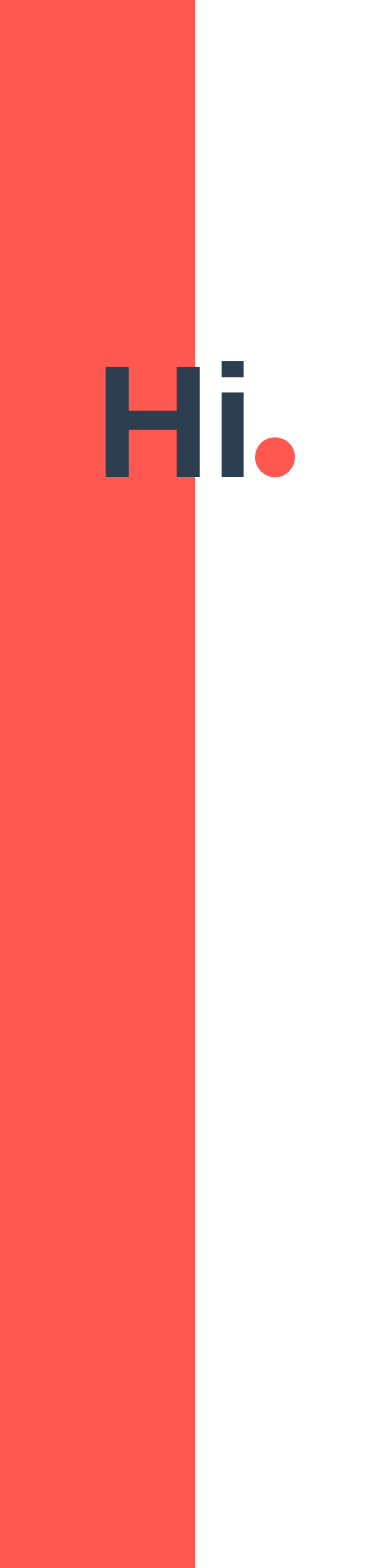
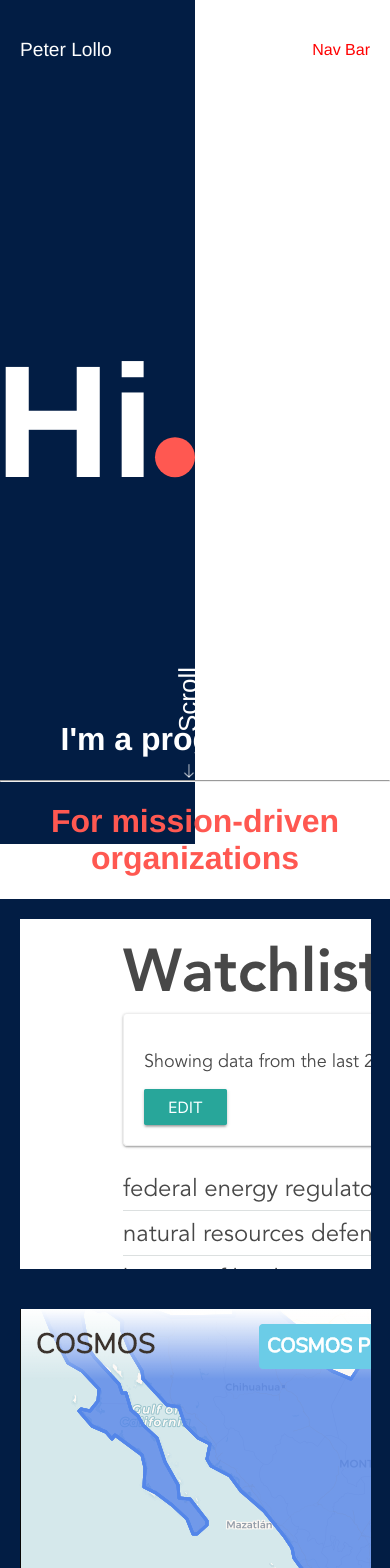
Before and after one commit to Peterlollo/rootchange, a Vue app: page / in a window 390 px wide. Shown: the top 1568 px of the page. Built offline with nearby package versions, Linux system fonts and the light colour scheme.

Commit message:
Change background element and add header, footer

```diff
--- a/src/App.vue
+++ b/src/App.vue
@@ -1,18 +1,23 @@
 <template>
   <div id="app">
+    <Header />
     <div class='container'>
       <div class='main-row'>
         <router-view name='sidebar' id='router-sidebar'/>
         <router-view name='main' id='router-main'/>
       </div>
     </div>
+    </Footer>
   </div>
 </template>
 
 <script>
+import Header from './components/Header'
+import Footer from './components/Footer'
 import { changeRoute } from './utils'
 export default {
-  name: 'app'
+  name: 'app',
+  components: { Header, Footer }
 }
 </script>
 
--- /dev/null
+++ b/src/components/Footer.vue
@@ -0,0 +1,14 @@
+<template>
+  <div id='Footer'>
+  	<div>Social Icons</div>
+  </div>
+</template>
+
+<script>
+export default {
+	name: 'Footer'
+}
+</script>
+
+<style scoped>
+</style>
--- /dev/null
+++ b/src/components/Header.vue
@@ -0,0 +1,48 @@
+<template>
+  <div id='Header'>
+  	<div class='left'>
+  	  <p v-on:click='route("/")'>Peter Lollo</p>
+  	 </div>
+  	<div class='right'>Nav Bar</div>
+  </div>
+</template>
+
+<script>
+import { changeRoute } from '../utils'
+export default {
+	name: 'Header',
+	methods: {
+		route (name) {
+			changeRoute(name)
+		}
+	}
+}
+</script>
+
+<style scoped>
+#Header {
+	position: fixed;
+	top: 0;
+	display: flex;
+	flex-direction: row;
+	justify-content: space-between;
+	padding-top: 20px;
+	padding-bottom: 20px;
+	width: 100%;
+	align-items: center;
+}
+.left {
+	display: flex;
+	color: #fff;
+	font-size: 1.2rem;
+	padding-left: 20px;
+}
+.left:hover {
+	cursor: pointer;
+}
+.right {
+	display: flex;
+	color: red;
+	padding-right: 20px;
+}
+</style>
--- a/src/components/Home.vue
+++ b/src/components/Home.vue
@@ -3,7 +3,8 @@
     <Intro />
     <div>
       <h1>I'm a programmer</h1>
-      <h4>For mission-driven organizations</h4>
+      <hr>
+      <h1 class='subtitle'>For mission-driven organizations</h1>
     </div>
     <Projects />
   </div>
@@ -19,4 +20,11 @@ export default {
 </script>
 
 <style scoped>
+h1 {
+  font-weight: 900;
+  color: #fff;
+}
+.subtitle {
+  color: #ff5851;
+}
 </style>
--- a/src/components/Intro.vue
+++ b/src/components/Intro.vue
@@ -1,13 +1,10 @@
 <template>
   <section class='home'>
-    <div class='backgrounds'>
-      <div id='left' class='left'></div>
-      <div id='right' class='right'></div>
-    </div>
+    <div id='left' class='left'></div>
     <div id='title-container' class='title-container'>
       <span class='title-line'><h1 class='title'>Hi</h1><div class='dot'></div></span>
     </div>
-    <div class='scroll-container'>
+    <div class='scroll-container' :class="{hide: scrolled}">
       <p class='scroll'>Scroll</p>
       <div class='arrow'></div>
     </div>
@@ -24,15 +21,15 @@ export default {
   },
   methods: {
     handleScroll () {
+      this.scrolled = window.scrollY > 0
       if(window.innerWidth <= 767) {
-        this.scrolled = window.scrollY > 0
-        var element = document.getElementById('right')
+        var element = document.getElementById('left')
         var title = document.getElementById('title-container')
-        var titlex = -50
+        var titlex = -100
         var x = 50
         if(window.scrollY > 0) {
-          x = 50 - window.scrollY
-          titlex = -50 + window.scrollY
+          x = 50 + window.scrollY
+          titlex = -100 + window.scrollY
         }
         element.style.width = `${x}%`
         title.style.transform = `translate(${titlex}%, -50%)`
@@ -49,15 +46,23 @@ export default {
 </script>
 
 <style scoped>
-.backgrounds {
-  display: flex;
-  flex-direction: row;
+.home {
+  height: 700px;
+}
+#left {
+  position: fixed;
+  top: 0;
+  left: 0;
+  width: 50%;
+  height: 100%;
+  z-index: -1;
+  background-color: #021D44;
 }
 .title-container {
   position: fixed;
   top: 50%;
   left: 50%;
-  transform: translate(-50%, -50%);
+  transform: translate(-100%, -50%);
 }
 .title-container > * {
   font-size: 10rem;
@@ -72,6 +77,7 @@ export default {
 }
 .title-line h1 {
   font-size: 10rem;
+  color: #fff;
 }
 .dot {
   height: 2.5rem;
@@ -80,25 +86,11 @@ export default {
   border-radius: 50%;
   display: inline-block;
 }
-.left, .right {
-  display: flex;
-  background-color: #ff5851;
-  height: 2000px;
-}
-.left {
-  background-color: #ff5851;
-  flex-grow: 1;
-  flex-basis: 50%;
-}
-.right {
-  background-color: #fff;
-  width: 50%;
-}
 .scroll-container {
   position: fixed;
   top: 78%;
   left: 40%;
-  display: none;
+  display: flex;
   flex-direction: column;
   align-items: center;
 }
@@ -122,9 +114,9 @@ export default {
   50% {margin-top: 20px;}
   100% {margin-top: 0;}
 }
+.hide {
+  display: none;
+}
 @media(min-width: 767px) {
-  .scroll-container {
-    display: flex;
-  }
 }
 </style>
--- a/src/components/Projects.vue
+++ b/src/components/Projects.vue
@@ -1,5 +1,6 @@
 <template>
   <section class='projects'>
+    <!-- <h1 class='title'>PROJECTS</h1> -->
     <div id='box'>
       <ul>
         <li v-for='project, i in projects' class='project'>
@@ -42,8 +43,8 @@ export default {
   methods: {
     route (name) { changeRoute(`project/${name}`) },
     handleScroll () {
-      if(window.innerWidth >= 767) {
-        this.scrolled = window.scrollY > 0;
+      this.scrolled = window.scrollY > 0;
+      if (window.innerWidth >= 767) {
         var element = document.getElementById("box");
         var x = 1000
         if(window.scrollY > 0) {
@@ -68,8 +69,21 @@ export default {
 </script>
 
 <style scoped>
+.projects {
+  /*background-color: #fff;*/
+  background-color: #021D44;
+}
+.title {
+  font-size: 3rem;
+  font-weight: 900;
+  color: #ff5851;
+  padding-top: 40px;
+  padding-left: 20px;
+  text-align: left;
+}
 #box {
-  opacity: .5;
+  /*opacity: .5;*/
+  transform: none;
   transition: opacity 1s;
 }
 ul {
@@ -79,19 +93,23 @@ ul {
   list-style: none;
   align-items: center;
   justify-content: space-around;
+  padding-left: 0;
 }
 li, .color {
-  width: 354px;
-  height: 228px;
-  transition: width .5s;
-  transition: height .5s;
+  /*width: 354px;*/
+  /*height: 228px;*/
+  width: 90%;
+  height: 350px;
+  transition: .5s ease;
 }
 li:hover {
-  width: 374px;
-  height: 248px;
+  height: 360px;
+  width: 95%;
   cursor: pointer;
 }
 .project {
+  width: 90%;
+  padding: 20px 10px;
 }
 .project > * {
   background-size: contain;
@@ -109,13 +127,13 @@ li:hover {
 .image-third {
   background-image: url('../assets/bb-home.png');
 }
-.color {
+/*.color {
   background-color: rgba(0, 0, 0, 0.3);
   transition: background-color .25s;
 }
 .color:hover {
   background-color: rgba(0, 0, 0, 0);
-}
+}*/
 @media(min-width: 767px) {
   #box {
     position: fixed;
```
